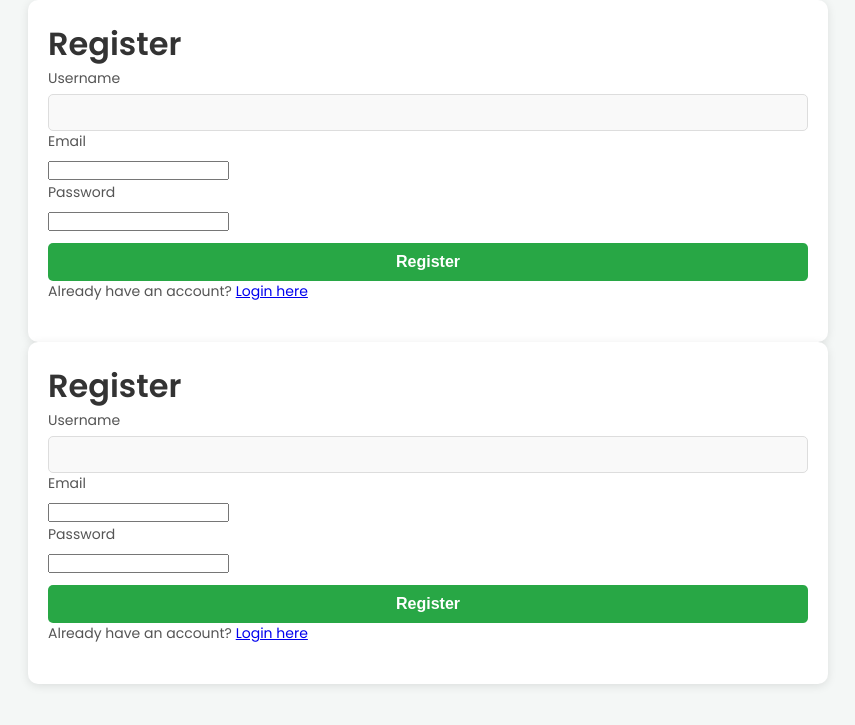
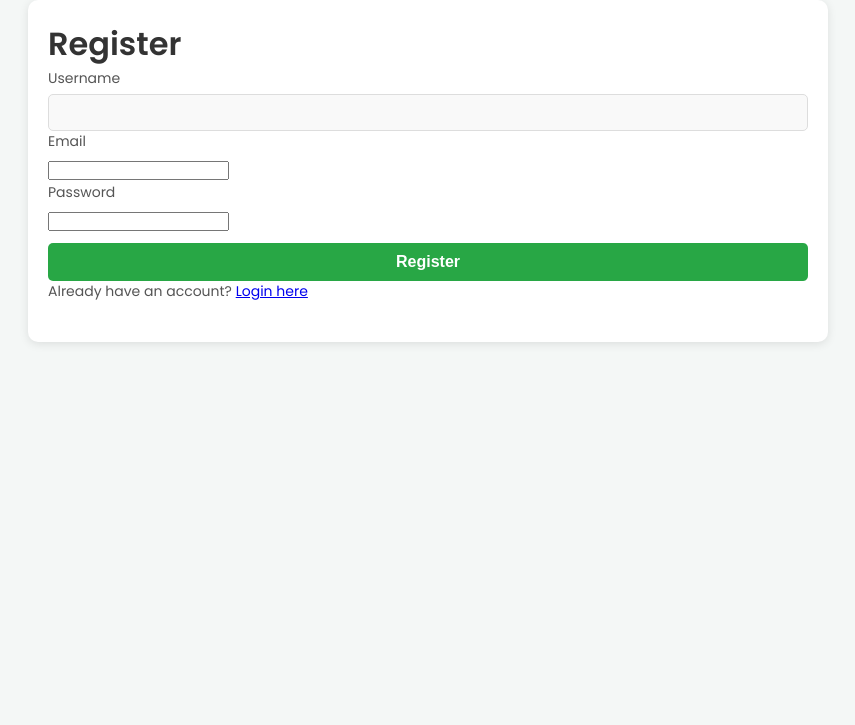
Before and after one commit to Yashwanthkumar-45/Crop_Recommendation-ML-project, a Flask app: page /register in a window 1280 px wide. Shown: the top 725 px of the page, without its empty margins (212-1067 px from the left). Run offline with Flask 3, Linux system fonts and the light colour scheme.

Commit message:
Update register.html

```diff
--- a/templates/register.html
+++ b/templates/register.html
@@ -30,36 +30,3 @@
     </div>
 </body>
 </html>
-
-<!DOCTYPE html>
-<html lang="en">
-<head>
-    <meta charset="UTF-8">
-    <meta name="viewport" content="width=device-width, initial-scale=1.0">
-    <title>Register - Crop Recommendation System</title>
-    <link rel="stylesheet" href="{{ url_for('static', filename='styles.css') }}">
-    <link href="https://fonts.googleapis.com/css2?family=Poppins:wght@300;400;600&display=swap" rel="stylesheet">
-</head>
-<body>
-    <div class="container">
-        <h1>Register</h1>
-        {% if current_user.is_authenticated %}
-            <p>You are already registered and logged in. <a href="{{ url_for('home') }}">Go to Home</a></p>
-        {% else %}
-            <form method="POST" action="{{ url_for('register') }}">
-                <label for="username">Username</label>
-                <input type="text" name="username" required>
-
-                <label for="email">Email</label>
-                <input type="email" name="email" required>
-
-                <label for="password">Password</label>
-                <input type="password" name="password" required>
-
-                <button type="submit">Register</button>
-            </form>
-            <p>Already have an account? <a href="{{ url_for('login') }}">Login here</a></p>
-        {% endif %}
-    </div>
-</body>
-</html>
```
